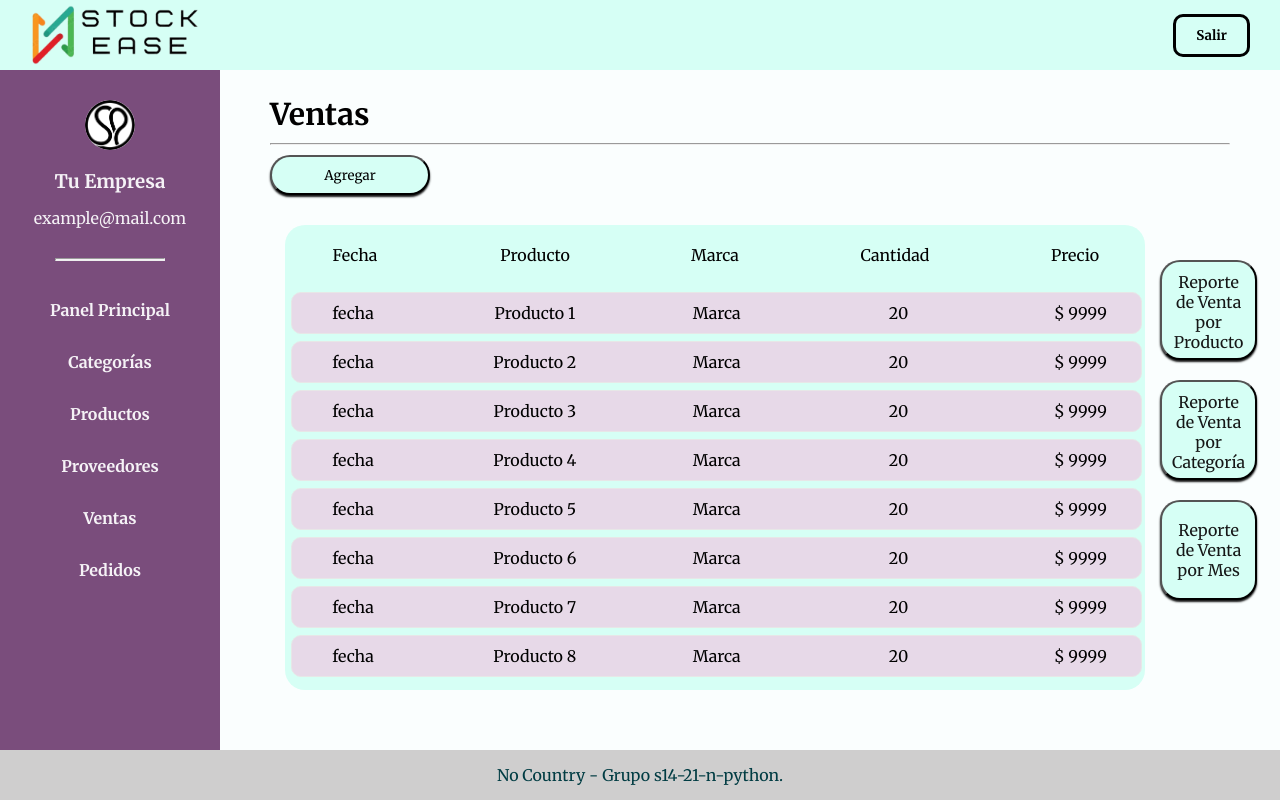
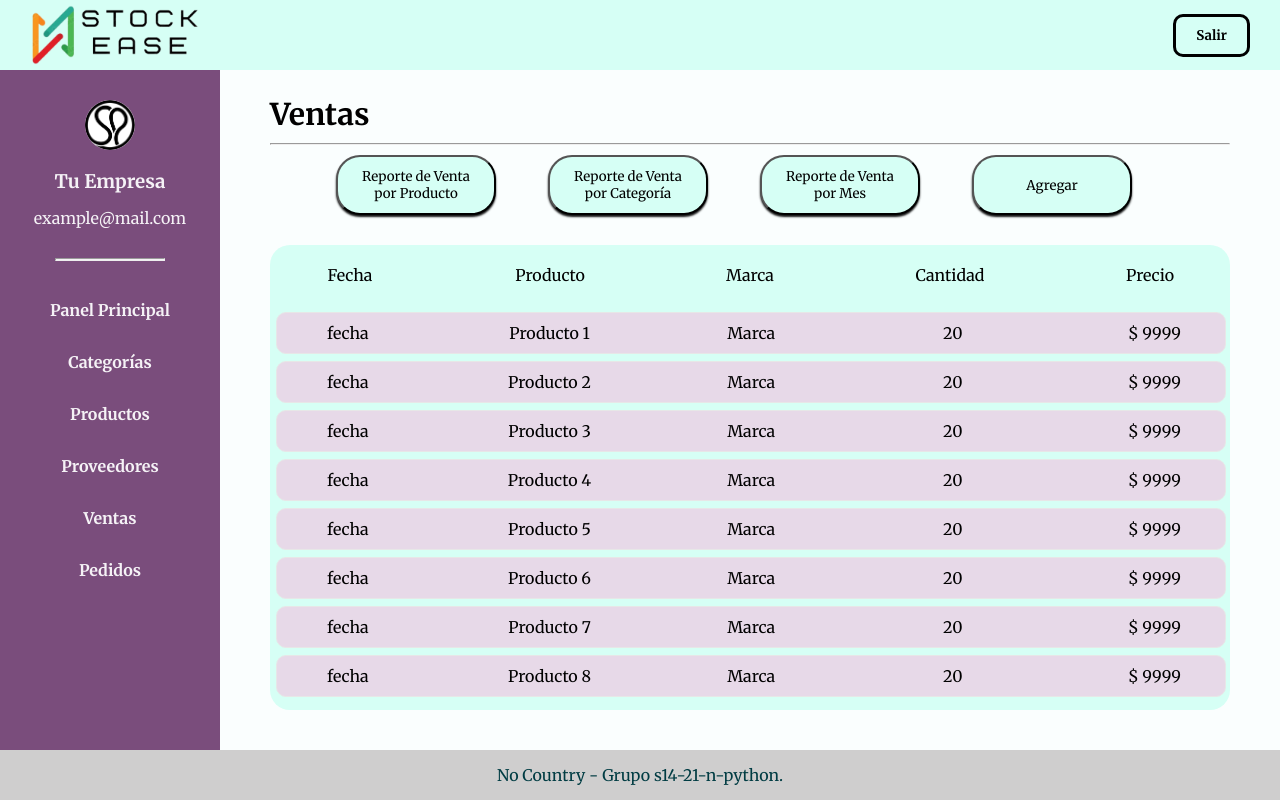
Before and after one commit to No-Country-simulation/s14-21-n-python, a React (Vite) app in the folder frontend/: page /sales in a window 1280 px wide. Built offline with nearby package versions, Linux system fonts and the light colour scheme.

Commit message:
Reparando botones

```diff
--- a/frontend/src/components/Sales/Sales.jsx
+++ b/frontend/src/components/Sales/Sales.jsx
@@ -87,8 +87,27 @@ const Sales = () => {
       <h1 className={style.title}>Ventas</h1>
       <hr className={style.separateLine} />
       <section className={style.content}>
-        <div className={style.col}>
-          <div>
+        <div className={style.reports}>
+          <Link to={"/byProduct"}>
+            <button className={style.admBtn}>
+              Reporte de Venta
+              <br /> por Producto
+            </button>
+          </Link>
+          <Link to={"/byCategory"}>
+            <button className={style.admBtn}>
+              Reporte de Venta
+              <br />
+              por Categoría
+            </button>
+          </Link>
+          <Link to={"/byMonth"}>
+            <button className={style.admBtn}>
+              Reporte de Venta
+              <br />
+              por Mes
+            </button>
+          </Link>
           <button className={style.admBtn} onClick={openPopup}>
             Agregar
           </button>
@@ -116,29 +135,6 @@ const Sales = () => {
             );
           })}
         </div>
-        </div>
-        <div className={style.reports}>
-          <Link to={"/byProduct"}>
-            <button>
-              Reporte de Venta
-              <br /> por Producto
-            </button>
-          </Link>
-          <Link to={"/byCategory"}>
-            <button>
-              Reporte de Venta
-              <br />
-              por Categoría
-            </button>
-          </Link>
-          <Link to={"/byMonth"}>
-            <button>
-              Reporte de Venta
-              <br />
-              por Mes
-            </button>
-          </Link>
-        </div>
       </section>
     </main>
   );
--- a/frontend/src/components/Sales/Sales.module.css
+++ b/frontend/src/components/Sales/Sales.module.css
@@ -22,18 +22,14 @@
 
 .content {
   display: flex;
+  flex-direction: column;
   justify-content: space-around;
   align-items: center;
 }
 
-.col {
-  display: flex;
-  flex-direction: column;
-}
-
 .admBtn {
   width: 160px;
-  height: 40px;
+  height: 60px;
   background-color: #d6fff5;
   border-radius: 24px;
   font-weight: 400;
@@ -53,33 +49,15 @@
   border-radius: 20px;
   margin: 30px 15px 15px;
   padding-bottom: 6px;
-  max-width: 100%;
+  width: 100%;
 }
 
 .reports {
   display: flex;
-  flex-direction: column;
   justify-content: center;
   align-items: center;
-  width: 200px;
+  width: 100%;
   gap: 20px;
-}
-
-.reports button {
-  background-color: #d6fff5;
-  color: #161717;
-  padding: 10px;
-  border-radius: 20px;
-  box-shadow: 0 2px 2px 0 #161717;
-  font-size: 16px;
-  cursor: pointer;
-  width: 100%;
-  height: 100px;
-}
-
-.reports button:hover {
-  background-color: #b78eb9;
-  color: #fffffb;
 }
 
 .header {
```
Lines whose indentation alone changed are shown as unchanged.
